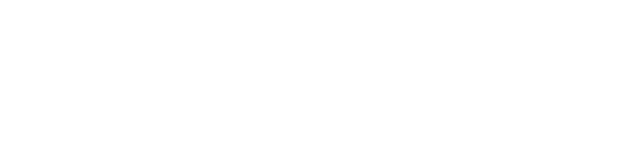
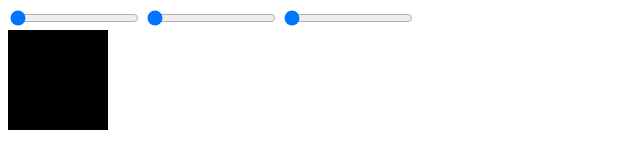
Before and after one commit to Chair-of-Indefinite-Studies/color-picker, a website: page index.html in a window 1280 px wide. Shown: the whole page, without its empty margins (0-640 px from the left). Drawn offline with Linux system fonts and the light colour scheme.

Commit message:
initial commit of color picker

```diff
--- a/index.html
+++ b/index.html
@@ -1,4 +1,30 @@
 <html>
-<head></head>
-<body></body>
+<head>
+    <!-- include source files here... -->
+    <script src="js/color.picker.js"></script>
+</head>
+<body>
+
+<input type="range" id="red" name="red" min="0" max="255">
+<input type="range" id="green" name="blue" min="0" max="255">
+<input type="range" id="blue" name="blue" min="0" max="255">
+
+<div id="color" style="width: 100px; height: 100px; display: block;"></div>
+
+<script type="text/javascript">
+
+	var picker = new color.picker.Model(0,0,0);
+
+	picker.addWatch(document.getElementById('red'), 'red');
+
+	picker.addWatch(document.getElementById('green'), 'green');
+
+	picker.addWatch(document.getElementById('blue'), 'blue');
+
+	window.setInterval(function() {
+		document.getElementById('color').style.backgroundColor = picker.getHEXString();//	picker.
+	}, 1000);
+
+</script>
+</body>
 </html>
--- a/js/color.picker.js
+++ b/js/color.picker.js
@@ -0,0 +1,36 @@
+;(function(color, undefined){
+	var picker = color.picker = {};
+	var Model = picker.Model = function(red, green, blue, bits) {
+		var maxColor = Math.pow(2, bits || 8);
+		this.red = (red<maxColor)?red:maxColor-1;
+		this.green = (green<maxColor)?green:maxColor-1;
+		this.blue = (blue<maxColor)?blue:maxColor-1;
+	};
+
+	Model.prototype.getRGBString = function() {
+		return ['rgb(', [this.red, this.green, this.blue].join(','), ');'].join('');
+	}
+
+	Model.prototype.getHEXString = function() {
+		return ['#', [this.red.toString(16), this.green.toString(16), this.blue.toString(16)].join('')].join('');
+	}
+
+
+
+	Model.prototype.addWatch = function(HTMLElement, attribute) {
+		var _self = this;
+
+		HTMLElement.value = _self[attribute];
+
+		HTMLElement.addEventListener('drag', function(e){
+			_self[attribute] = parseInt(this.value);
+		});
+
+		HTMLElement.addEventListener('change', function(e){
+			_self[attribute] = parseInt(this.value);
+		});
+	}
+
+
+
+})(window.color = window.color || {});
```
Also changed, not shown: SpecRunner.html (+2 -2 lines), spec/color.pickerSpec.js (+84 -0 lines), 1 other file.
